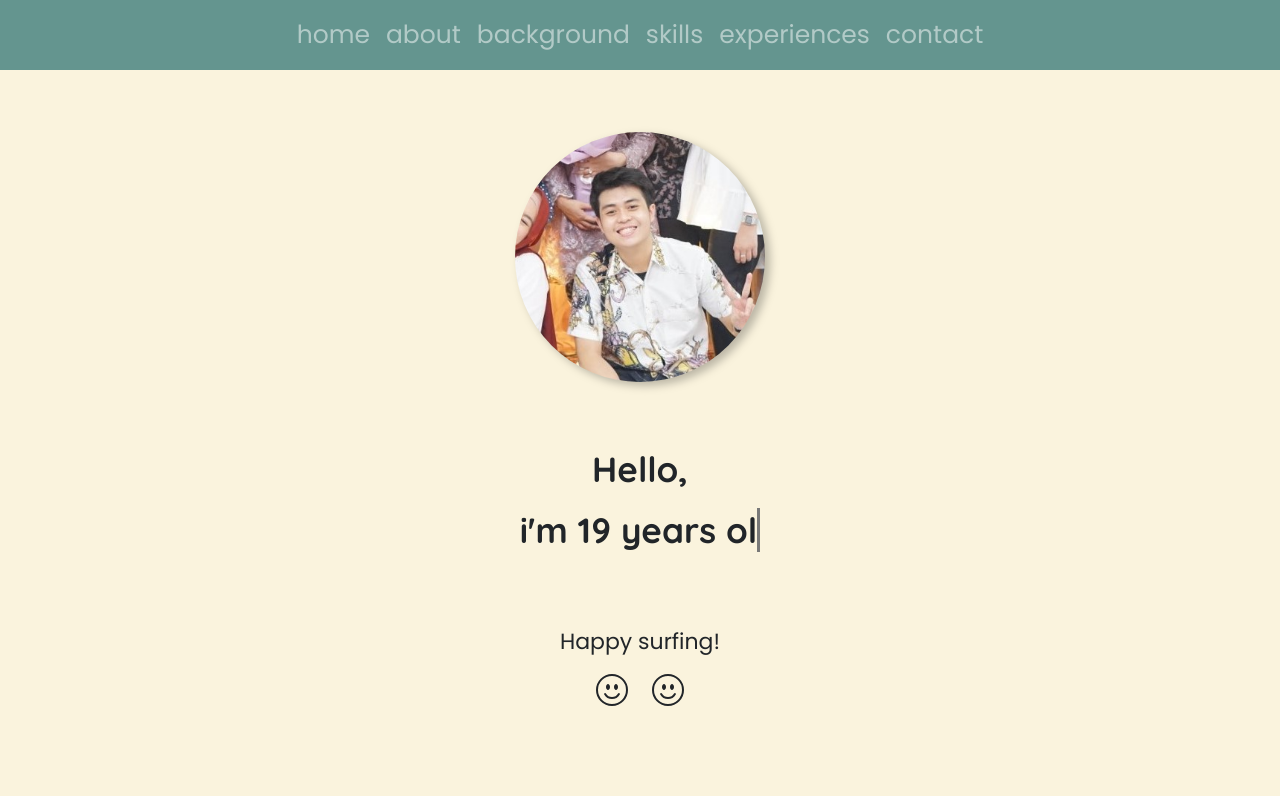
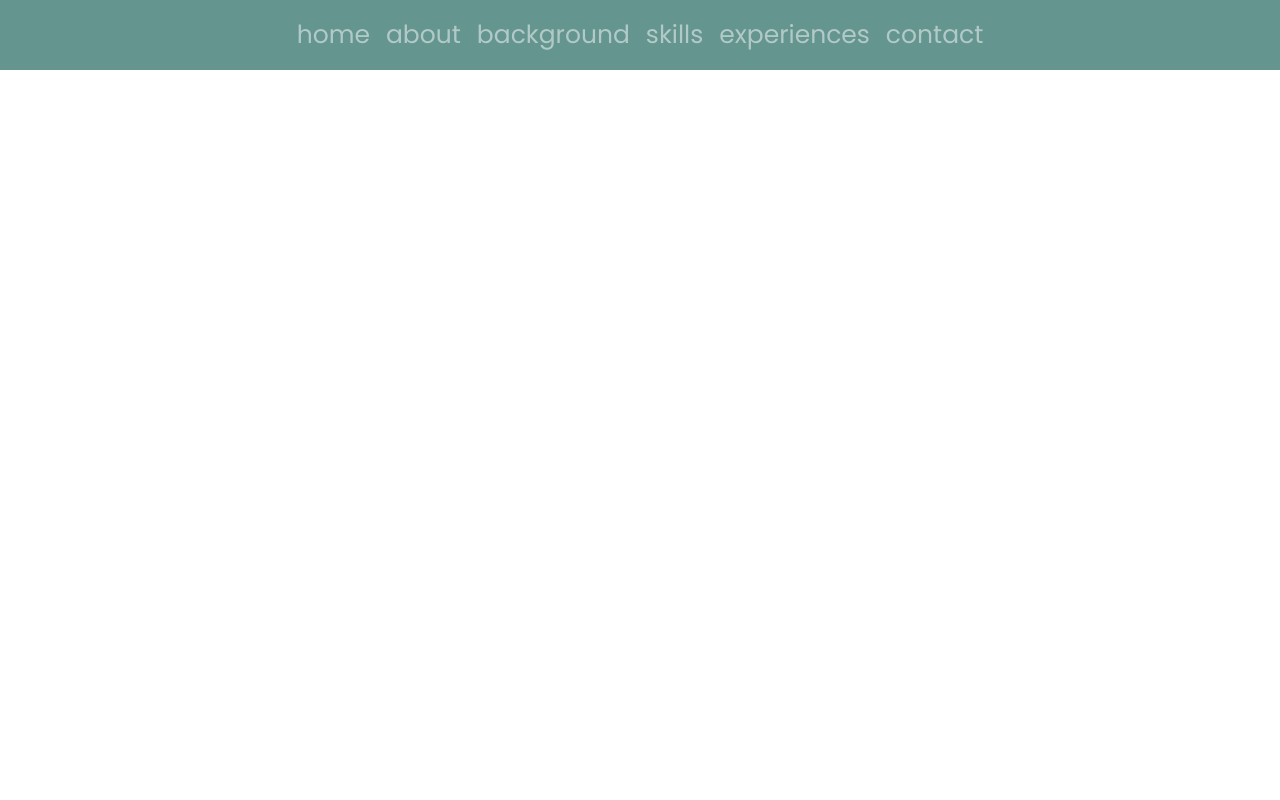
Before and after one commit to arroganthooman/profile-web, a React (Create React App) app: page / in a window 1280 px wide. Built offline with nearby package versions, Linux system fonts and the light colour scheme.

Commit message:
edit path in route homepage

```diff
--- a/src/App.js
+++ b/src/App.js
@@ -15,7 +15,7 @@ function App() {
       <div className="App">
         <Navbar/>
         <Switch>
-          <Route path="/" exact component={Homepage} />
+          <Route path="/profile-web" exact component={Homepage} />
           <Route path="/about" exact component={About}/>
           <Route path="/background" exact component={Background}/>
           <Route path="/skills" exact component={Skills}/>
```
